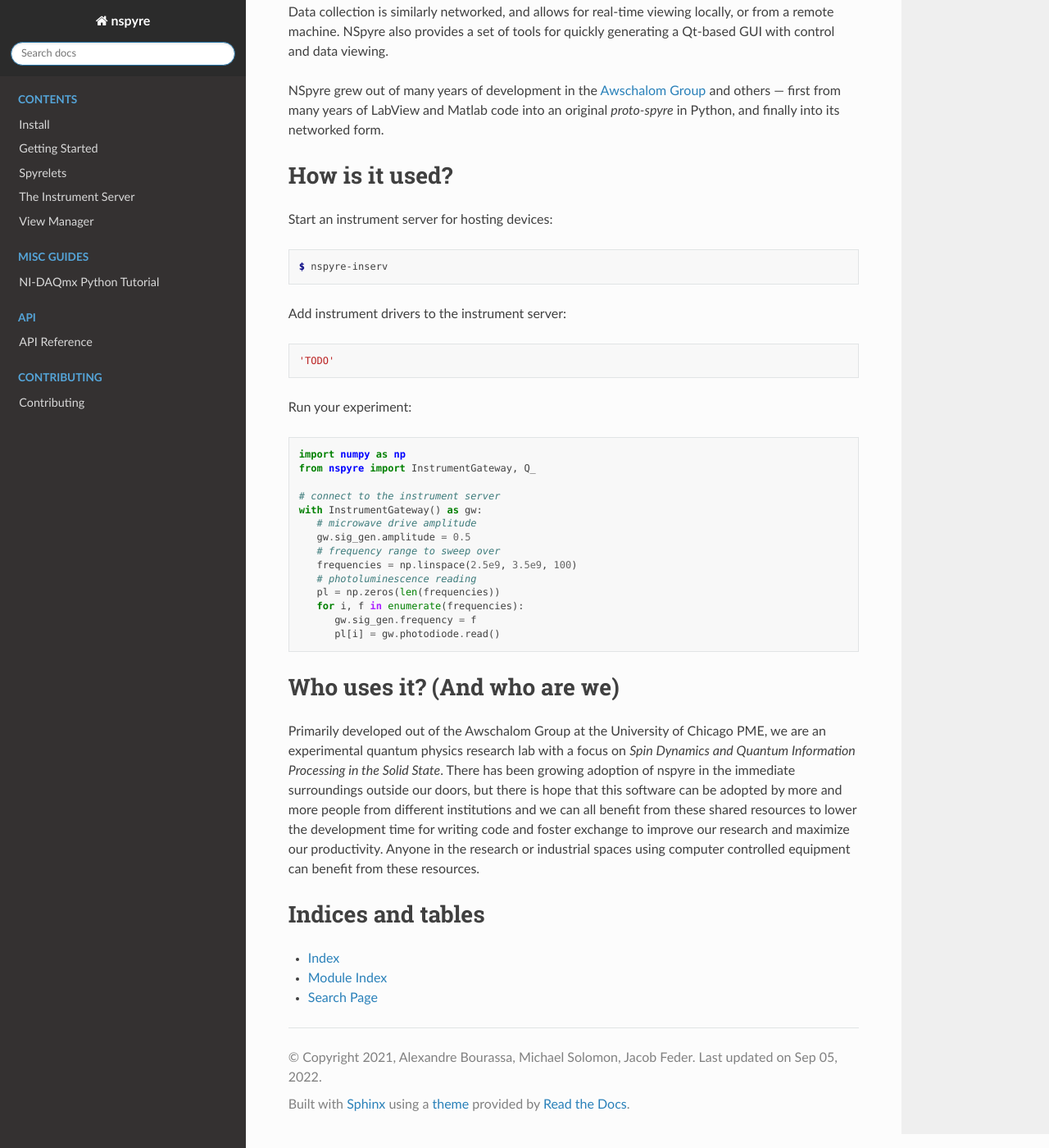
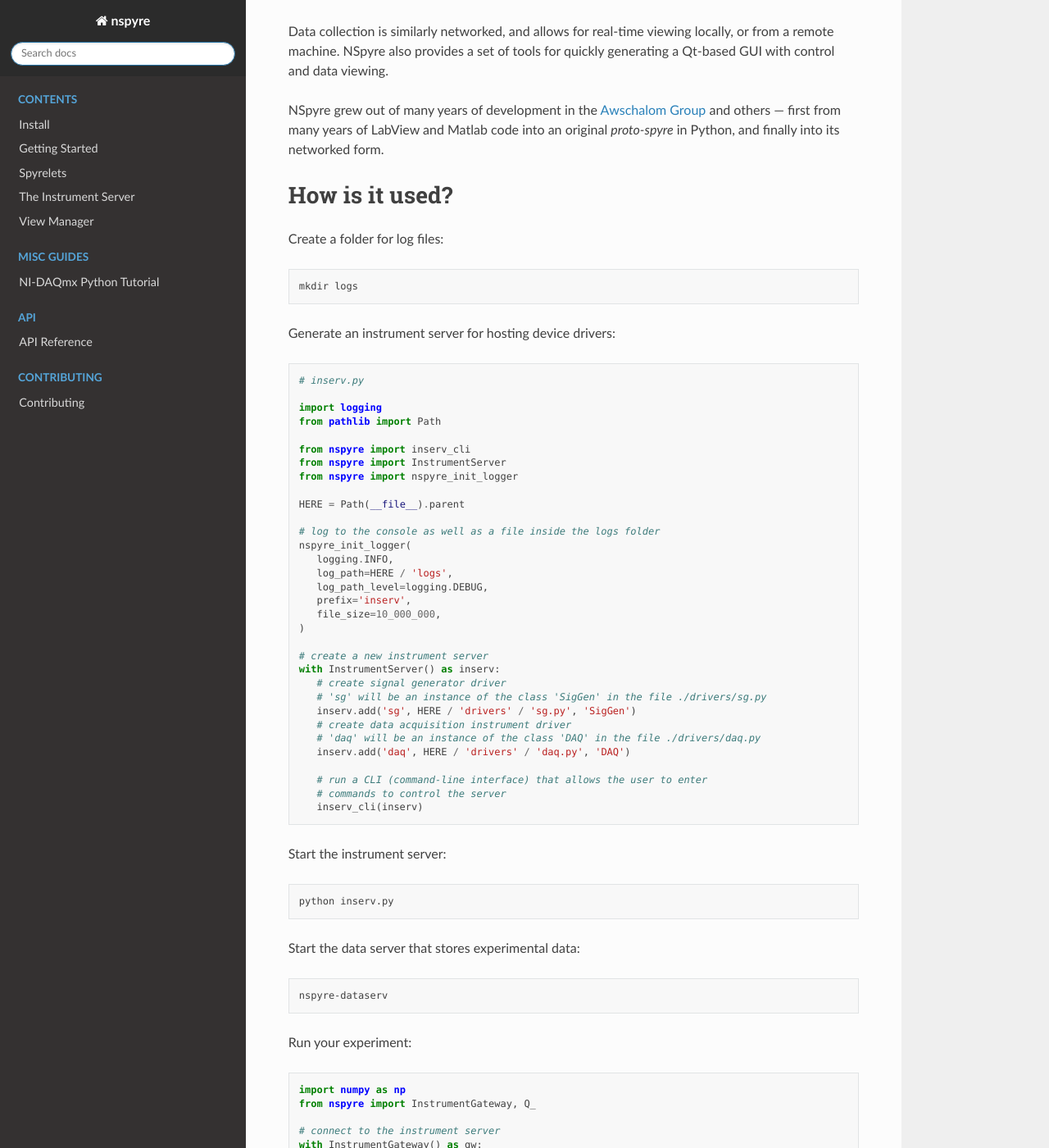
Before and after one commit to nspyre-org/nspyre, a Sphinx documentation site: the page built from docs/source/index.rst, in a window 1280 px wide and 1400 px high, scrolled down 525 px. Shown: the whole window at 82% size. Built offline with Sphinx 7.4.7 and the Read the Docs theme 2.0.0, drawn with Linux system fonts in a browser that asks for light colours; some of the changed text lies outside the part shown.

Commit message:
update index and install docs

```diff
--- a/docs/source/index.rst
+++ b/docs/source/index.rst
@@ -46,28 +46,78 @@
 What is NSpyre?
 ===============
 
-NSpyre is a Python package for conducting scientific experiments using lab instrumentation. It provides a set of tools to allow for networked control of instrumentation and data collection.
+NSpyre is a Python package for conducting scientific experiments using lab
+instrumentation. It provides a set of tools to allow for networked control of
+instrumentation, data collection, real-time data plotting, and GUI generation.
 
-The hardware being controlled can be connected either locally on the machine running the experimental logic, or on a remote machine, which can be accessed in a simple, pythonic fashion. This allows for the easy integration of shared instrumentation in a research environment.
+The hardware being controlled can be connected either locally on the machine
+running the experimental logic, or on a remote machine, which can be accessed
+in a simple, pythonic fashion. This allows for the easy integration of shared
+instrumentation in a research environment.
 
-Data collection is similarly networked, and allows for real-time viewing locally, or from a remote machine. NSpyre also provides a set of tools for quickly generating a Qt-based GUI with control and data viewing.
+Data collection is similarly networked, and allows for real-time viewing
+locally, or from a remote machine. NSpyre also provides a set of tools for
+quickly generating a Qt-based GUI with control and data viewing.
 
 NSpyre grew out of many years of development in the `Awschalom Group <https://pme.uchicago.edu/group/awschalom-group>`__ and others — first from many years of LabView and Matlab code into an original *proto-spyre* in Python, and finally into its networked form.
 
 How is it used?
 ===============
 
-Start an instrument server for hosting devices:
+Create a folder for log files:
 
-.. code-block:: console
+.. code-block:: bash
 
-   $ nspyre-inserv
+   mkdir logs
 
-Add instrument drivers to the instrument server:
+Generate an instrument server for hosting device drivers:
 
 .. code-block:: python
 
-   'TODO'
+   # inserv.py
+
+   import logging
+   from pathlib import Path
+
+   from nspyre import inserv_cli
+   from nspyre import InstrumentServer
+   from nspyre import nspyre_init_logger
+
+   HERE = Path(__file__).parent
+
+   # log to the console as well as a file inside the logs folder
+   nspyre_init_logger(
+      logging.INFO,
+      log_path=HERE / 'logs',
+      log_path_level=logging.DEBUG,
+      prefix='inserv',
+      file_size=10_000_000,
+   )
+
+   # create a new instrument server
+   with InstrumentServer() as inserv:
+      # create signal generator driver
+      # 'sg' will be an instance of the class 'SigGen' in the file ./drivers/sg.py
+      inserv.add('sg', HERE / 'drivers' / 'sg.py', 'SigGen')
+      # create data acquisition instrument driver
+      # 'daq' will be an instance of the class 'DAQ' in the file ./drivers/daq.py
+      inserv.add('daq', HERE / 'drivers' / 'daq.py', 'DAQ')
+
+      # run a CLI (command-line interface) that allows the user to enter
+      # commands to control the server
+      inserv_cli(inserv)
+
+Start the instrument server:
+
+.. code-block:: bash
+
+   python inserv.py
+
+Start the data server that stores experimental data:
+
+.. code-block:: bash
+
+   nspyre-dataserv
 
 Run your experiment:
 
@@ -88,10 +138,45 @@
          gw.sig_gen.frequency = f
          pl[i] = gw.photodiode.read()
 
+
+
+   import time
+
+   import numpy as np
+   from nspyre import DataSource
+   from nspyre import InstrumentGateway
+
+   # connect to the instrument server
+   # connect to the data server and create a data set, or connect to an
+   # existing one with the same name if it was created earlier.
+   with InstrumentGateway() as gw, DataSource('ODMR') as odmr_data:
+      # frequencies that will be swept over in the ODMR measurement
+      frequencies = np.linspace(start, stop, num_points)
+
+      # photon counts corresponding to each frequency
+      counts = np.zeros(num_points)
+
+      # set the signal generator amplitude for the scan (dBm).
+      gw.sg.set_amplitude(6.5)
+
+      # sweep counts vs. frequency.
+      for i, f in enumerate(frequencies):
+         # access the signal generator driver on the instrument server and set its frequency.
+         gw.sg.set_frequency(f)
+         # wait for counts to accumulate.
+         time.sleep(0.1)
+         # read the number of photon counts received by the DAQ.
+         counts[i] = gw.daq.cnts(1)
+         # save the current data to the data server.
+         odmr_data.push({'freqs': frequencies, 'counts': counts, 'idx': i})
+
+
+
+
 Who uses it? (And who are we)
 =============================
 
-Primarily developed out of the Awschalom Group at the University of Chicago PME, we are an experimental quantum physics research lab with a focus on *Spin Dynamics and Quantum Information Processing in the Solid State*. There has been growing adoption of nspyre in the immediate surroundings outside our doors, but there is hope that this software can be adopted by more and more people from different institutions and we can all benefit from these shared resources to lower the development time for writing code and foster exchange to improve our research and maximize our productivity. Anyone in the research or industrial spaces using computer controlled equipment can benefit from these resources.
+Primarily developed out of the Awschalom Group at the University of Chicago PME, we are an experimental quantum physics research lab with a focus on *Spin Dynamics and Quantum Information Processing*. There has been growing adoption of nspyre in the immediate surroundings outside our doors, but there is hope that this software can be adopted by more and more people from different institutions and we can all benefit from these shared resources to lower the development time for writing code and foster exchange to improve our research and maximize our productivity. Anyone in the research or industrial spaces using computer controlled equipment can benefit from these resources.
 
 Indices and tables
 ==================
```
Also changed, not shown: docs/source/install.rst (+7 -18 lines).
